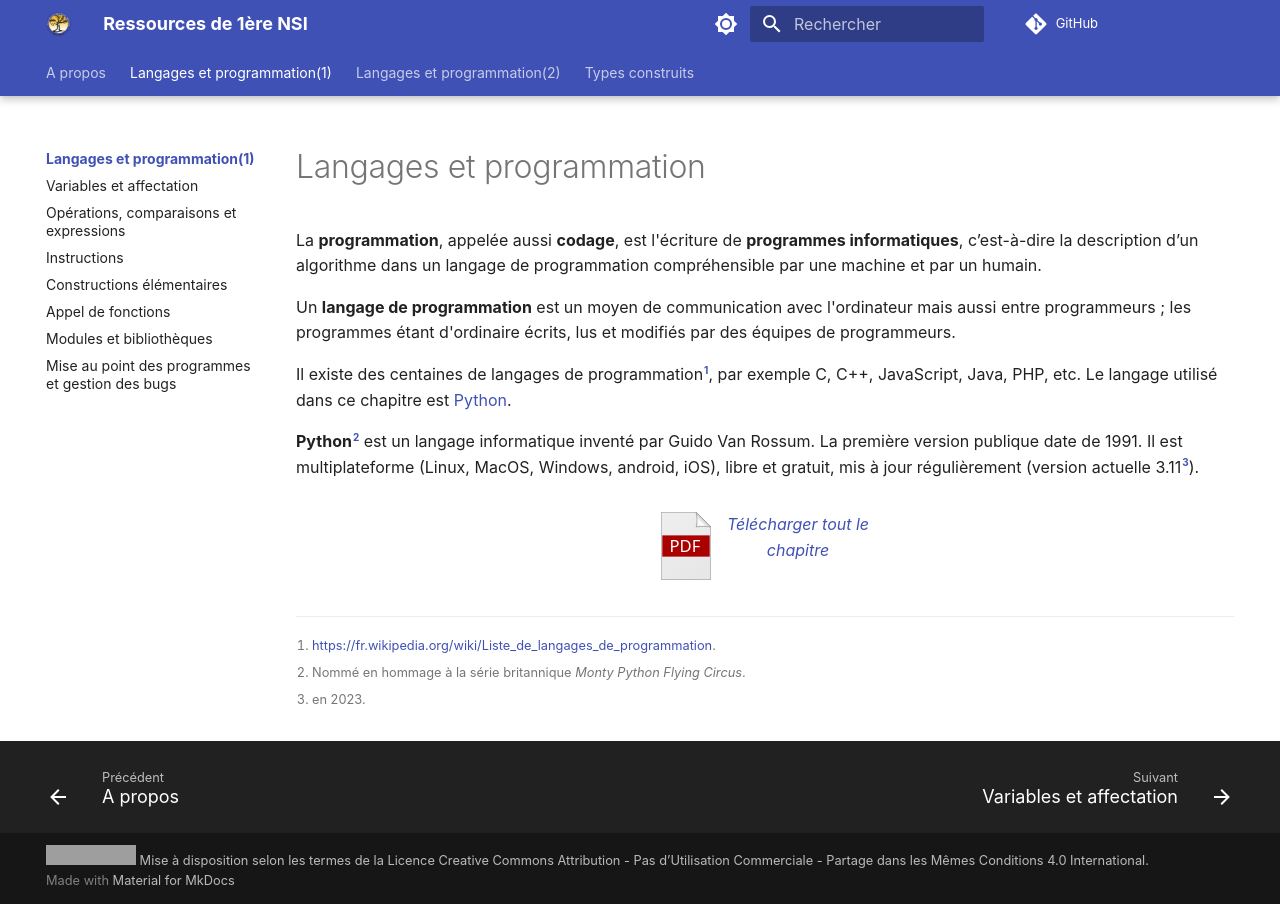
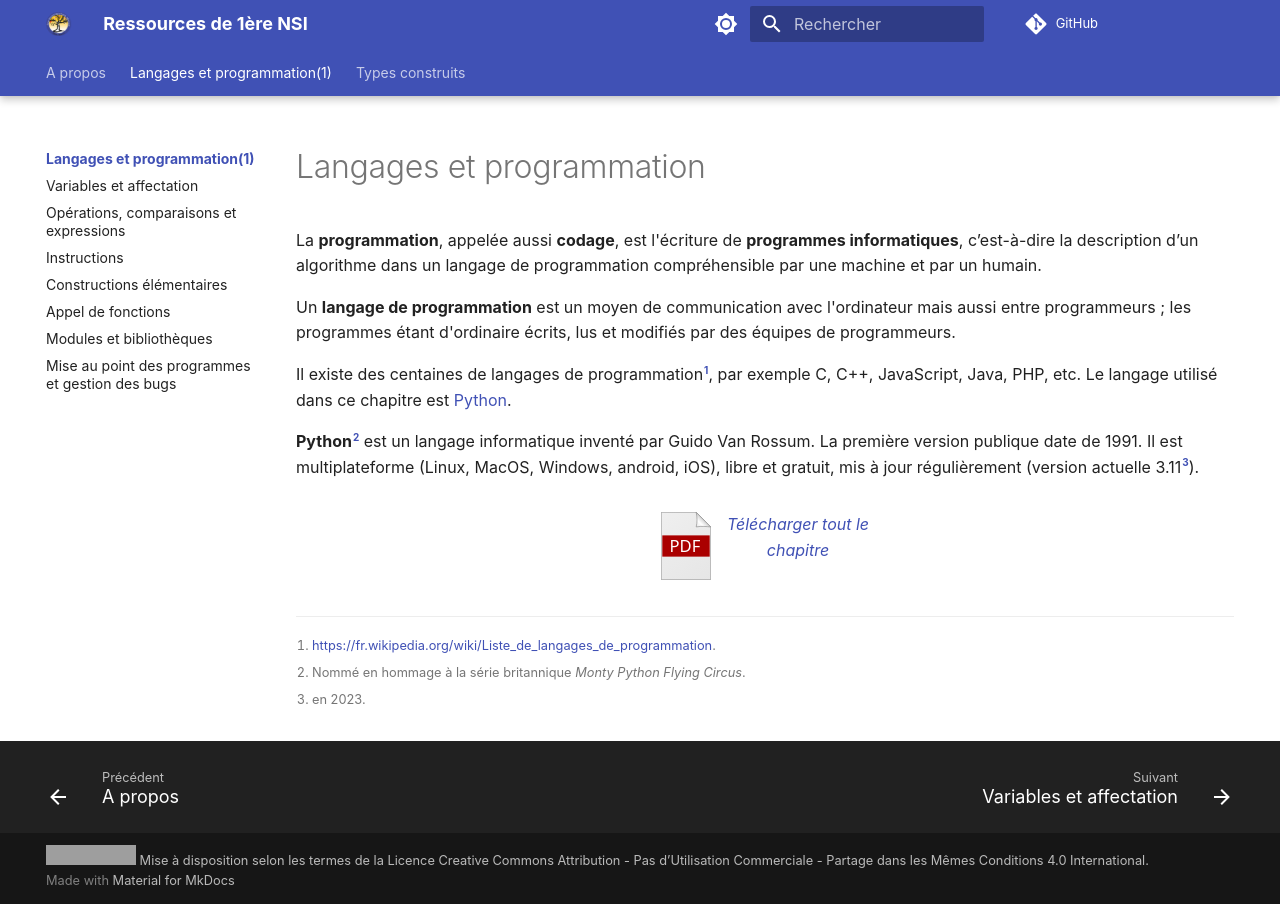
Before and after one commit to eipaca/NSI-1, an MkDocs documentation site: the page built from docs/langages-et-programmation/index.md, in a window 1280 px wide. Built offline with MkDocs 1.6.1 and Material for MkDocs 9.7.7, drawn with Linux system fonts in a browser that asks for light colours; comment, search, counter and statistics services are not loaded; some of the changed lines change nothing that is shown; grey boxes are pictures that could not be loaded.

Commit message:
Update mkdocs.yml

```diff
--- a/mkdocs.yml
+++ b/mkdocs.yml
@@ -130,15 +130,15 @@
     - Appel de fonctions: langages-et-programmation/5-fonctions.md
     - Modules et bibliothèques: langages-et-programmation/6-modules-bibliotheques.md
     - Mise au point des programmes et gestion des bugs: langages-et-programmation/7-mise-au-point-gestion-bugs.md
-  - Langages et programmation(2):
-    - langages-et-programmation-2/index.md
-    - Types de langages: langages-et-programmation-2/1-types-de-langages.md
-    - Paradigmes de programmation: langages-et-programmation-2/2-paradigmes-de-programmation.md
+  #- Langages et programmation(2):
+  #  - langages-et-programmation-2/index.md
+  #  - Types de langages: langages-et-programmation-2/1-types-de-langages.md
+  #  - Paradigmes de programmation: langages-et-programmation-2/2-paradigmes-de-programmation.md
 
   - Types construits:
     - types-construits/index.md
-    - p-uplets: types-construits/1-p-uplets.md
-    - Tableaux: types-construits/2-tableaux.md
-    - Dictionnaires: types-construits/3-dictionnaires.md
-    - Comparaisons: types-construits/4-comparaisons.md
-    - Chaînes de caractères: types-construits/5-chaines-de-caracteres.md
+   # - p-uplets: types-construits/1-p-uplets.md
+   # - Tableaux: types-construits/2-tableaux.md
+   # - Dictionnaires: types-construits/3-dictionnaires.md
+   # - Comparaisons: types-construits/4-comparaisons.md
+   # - Chaînes de caractères: types-construits/5-chaines-de-caracteres.md
```
